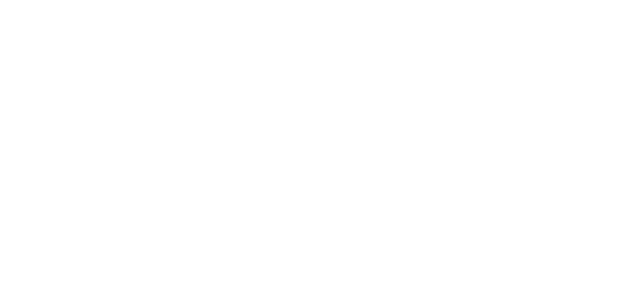
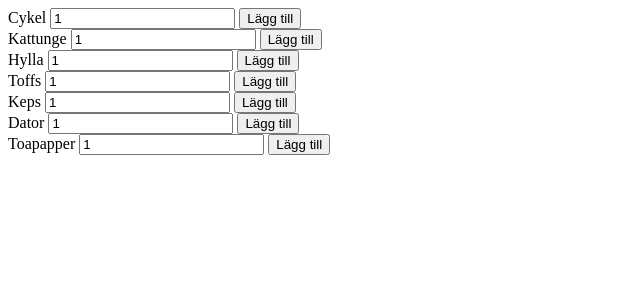
Before and after one commit to aliciajulia/kundvagn1, a PHP site: page / in a window 1280 px wide. Before the commit the part shown is empty. Shown: the top 300 px of the page, without its empty margins (0-640 px from the left). Run offline with PHP 8.4, Linux system fonts and the light colour scheme.

Commit message:
gjort html

```diff
--- a/index.php
+++ b/index.php
@@ -1,16 +1,15 @@
 <?php
-
 session_start();
 
 $_SESSION["kundis"] = array();
-
-$_SESSION["kundis"]["cykel"] = array("prod"=>1, "pris"=>3999,  "besk"=>"hållbar", "farg"=>"brun");
-$_SESSION["kundis"]["kattunge"] = array("prod"=>2, "pris"=>100,  "besk"=>"kramgo", "farg"=>"svartprickig");
-$_SESSION["kundis"]["hylla"] = array("prod"=>3, "pris"=>499,  "besk"=>"exklusiv", "farg"=>"vit");
-$_SESSION["kundis"]["toffs"] = array("prod"=>4, "pris"=>2,  "besk"=>"elastisk meed en ros på", "farg"=>"rosafluffig");
-$_SESSION["kundis"]["keps"] = array("prod"=>5, "pris"=>79,  "besk"=>"Bamsekeps", "farg"=>"Bamse-blå");
-$_SESSION["kundis"]["dator"] = array("prod"=>6, "pris"=>5099,  "besk"=>"HP Laptop", "farg"=>"slimegrön");
-$_SESSION["kundis"]["toapapper"] = array("prod"=>7, "pris"=>100,  "besk"=>"Lambi, 10-pack", "farg"=>"vit");
+//varor
+$_SESSION["kundis"]["cykel"] = array("prod" => 1, "pris" => 3999, "besk" => "hållbar", "farg" => "brun", "antal" => 0);
+$_SESSION["kundis"]["kattunge"] = array("prod" => 2, "pris" => 100, "besk" => "kramgo", "farg" => "svartprickig", "antal" => 0);
+$_SESSION["kundis"]["hylla"] = array("prod" => 3, "pris" => 499, "besk" => "exklusiv", "farg" => "vit", "antal" => 0);
+$_SESSION["kundis"]["toffs"] = array("prod" => 4, "pris" => 2, "besk" => "elastisk meed en ros på", "farg" => "rosafluffig", "antal" => 0);
+$_SESSION["kundis"]["keps"] = array("prod" => 5, "pris" => 79, "besk" => "Bamsekeps", "farg" => "Bamse-blå", "antal" => 0);
+$_SESSION["kundis"]["dator"] = array("prod" => 6, "pris" => 5099, "besk" => "HP Laptop", "farg" => "slimegrön", "antal" => 0);
+$_SESSION["kundis"]["toapapper"] = array("prod" => 7, "pris" => 100, "besk" => "Lambi, 10-pack", "farg" => "vit", "antal" => 0);
 ?>
 
 <!DOCTYPE html>
@@ -20,8 +19,63 @@ $_SESSION["kundis"]["toapapper"] = array("prod"=>7, "pris"=>100,  "besk"=>"Lambi
         <title></title>
     </head>
     <body>
-        <?php
-        // put your code here
-        ?>
+        <div class="varor">
+            <form>
+                Cykel
+                <input type="number" value="1">
+                <input type="submit" value="Lägg till">
+                <input type="hidden" value="cykel" name="prod1">
+            </form>
+        </div>
+        <div class="varor">
+            <form>
+                Kattunge
+                <input type="number" value="1">
+                <input type="submit" value="Lägg till">
+                <input type="hidden" value="katunge" name="prod1">
+            </form>
+        </div>
+        <div class="varor">
+            <form>
+                Hylla
+                <input type="number" value="1">
+                <input type="submit" value="Lägg till">
+                <input type="hidden" value="hylla" name="prod1">
+            </form>
+        </div>
+        <div class="varor">
+            <form>
+                Toffs
+                <input type="number" value="1">
+                <input type="submit" value="Lägg till">
+                <input type="hidden" value="toffs" name="prod1">
+            </form>
+        </div>
+        <div class="varor">
+            <form>
+                Keps
+                <input type="number" value="1">
+                <input type="submit" value="Lägg till">
+                <input type="hidden" value="keps" name="prod1">
+            </form>
+        </div>
+        <div class="varor">
+            <form>
+                Dator
+                <input type="number" value="1">
+                <input type="submit" value="Lägg till">
+                <input type="hidden" value="dator" name="prod1">
+            </form>
+        </div>
+        <div class="varor">
+            <form>
+                Toapapper
+                <input type="number" value="1">
+                <input type="submit" value="Lägg till">
+                <input type="hidden" value="toapapper" name="prod1">
+            </form>
+        </div>
+
+
     </body>
 </html>
```
